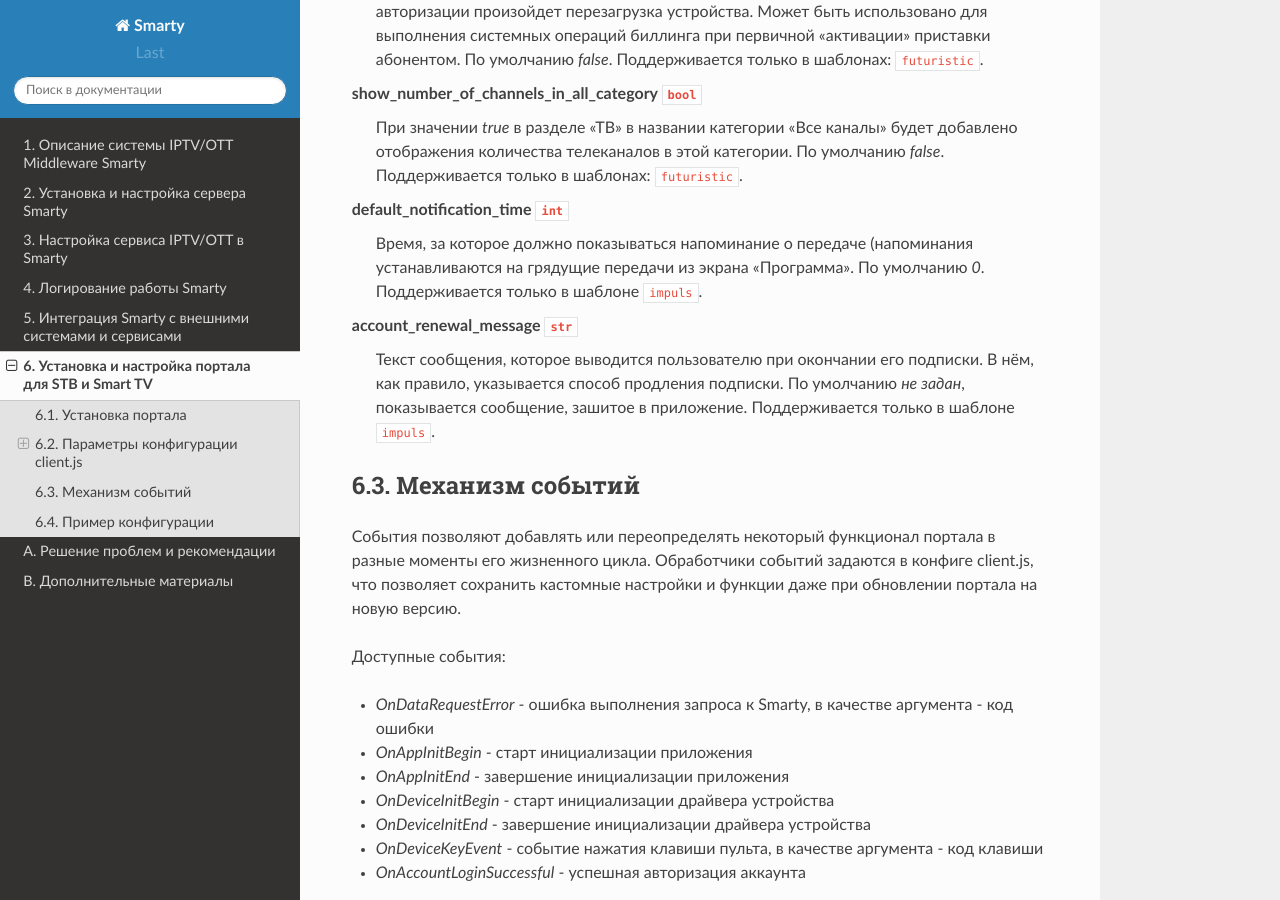
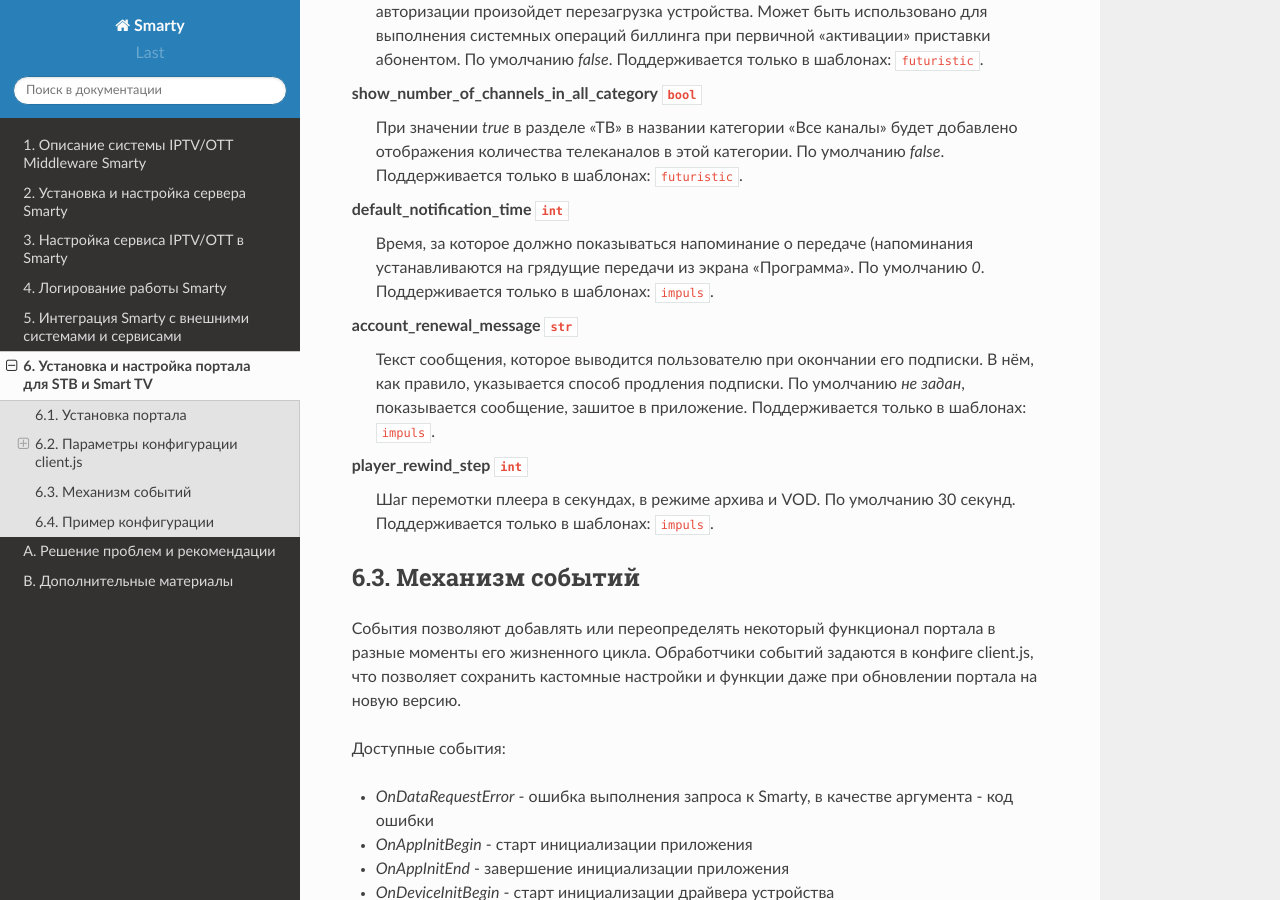
Before and after one commit to sergey-yakovlev/smarty-docs, a Sphinx documentation site: the page built from source/portal_setup.rst, in a window 1280 px wide and 900 px high, scrolled down 5707 px. Built offline with Sphinx 7.4.7 and the Read the Docs theme 2.0.0, drawn with Linux system fonts in a browser that asks for light colours.

Commit message:
player_rewind_step

```diff
--- a/source/portal_setup.rst
+++ b/source/portal_setup.rst
@@ -283,13 +283,17 @@ default_notification_time ``int``
     Время, за которое должно показываться напоминание о передаче (напоминания устанавливаются на грядущие передачи из
     экрана "Программа".
     По умолчанию *0*.
-    Поддерживается только в шаблоне ``impuls``.
+    Поддерживается только в шаблонах: ``impuls``.
 
 account_renewal_message ``str``
     Текст сообщения, которое выводится пользователю при окончании его подписки. В нём, как правило, указывается способ
     продления подписки.
     По умолчанию *не задан*, показывается сообщение, зашитое в приложение.
-    Поддерживается только в шаблоне ``impuls``.
+    Поддерживается только в шаблонах: ``impuls``.
+
+player_rewind_step ``int``
+    Шаг перемотки плеера в секундах, в режиме архива и VOD. По умолчанию 30 секунд.
+    Поддерживается только в шаблонах: ``impuls``.
 
 
 .. _portal_event_system:
```
